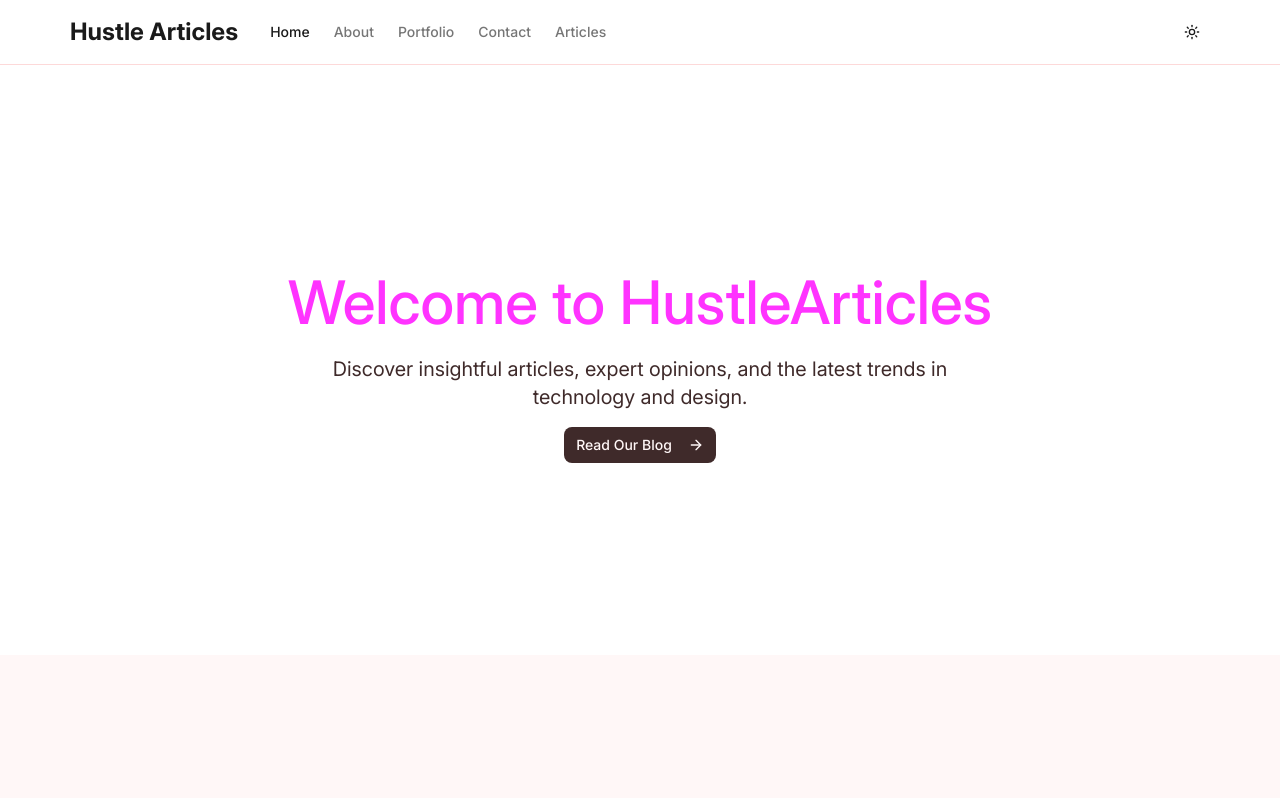
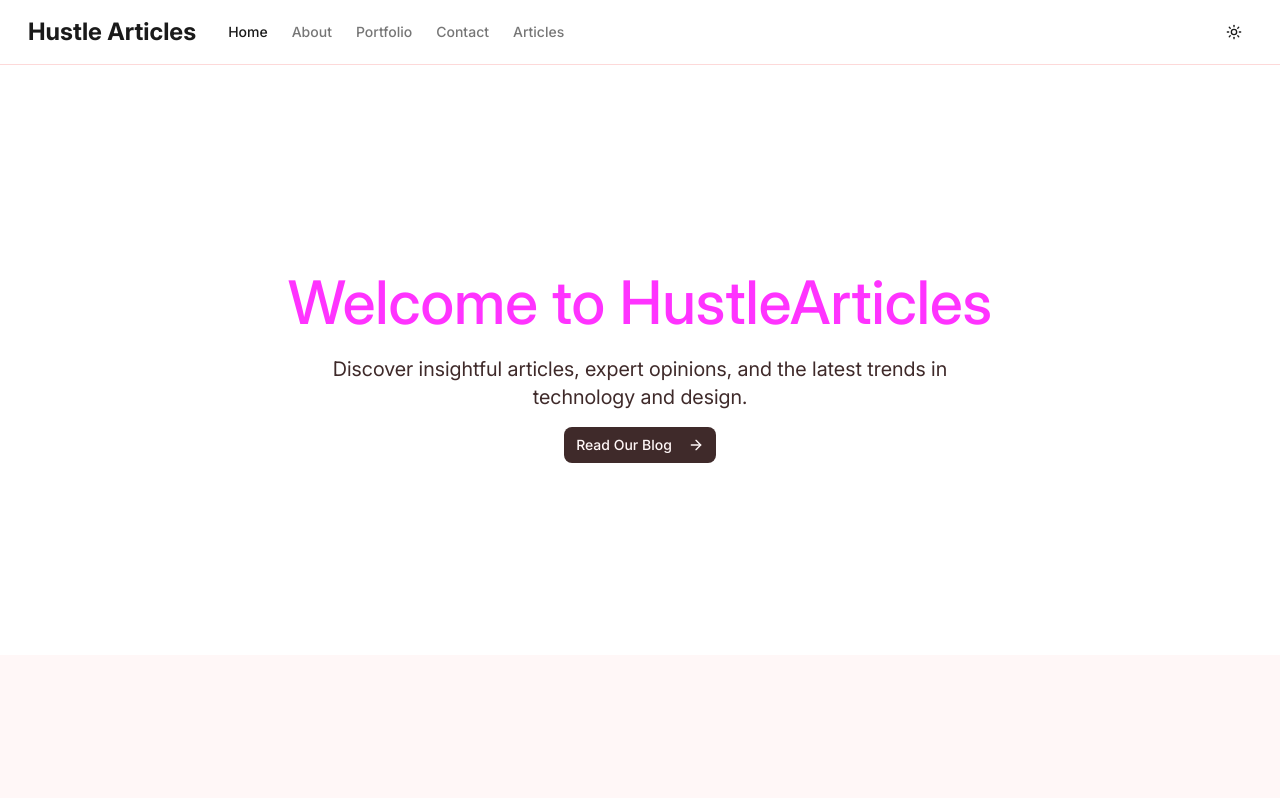
Before and after one commit to Hustle-Devs/gratask-clone, a Next.js app: page / in a window 1280 px wide. Shown: the top 798 px of the page. Built offline with nearby package versions, Linux system fonts and the light colour scheme.

Commit message:
Fix: container-custom size

```diff
--- a/src/app/globals.css
+++ b/src/app/globals.css
@@ -72,7 +72,7 @@
   --radius-md: calc(var(--radius) - 2px);
   --radius-lg: var(--radius);
   --radius-xl: calc(var(--radius) + 4px);
-  --container-custom: 1140px;
+  --container-custom: 1224px;
 }
 
 :root {
```
